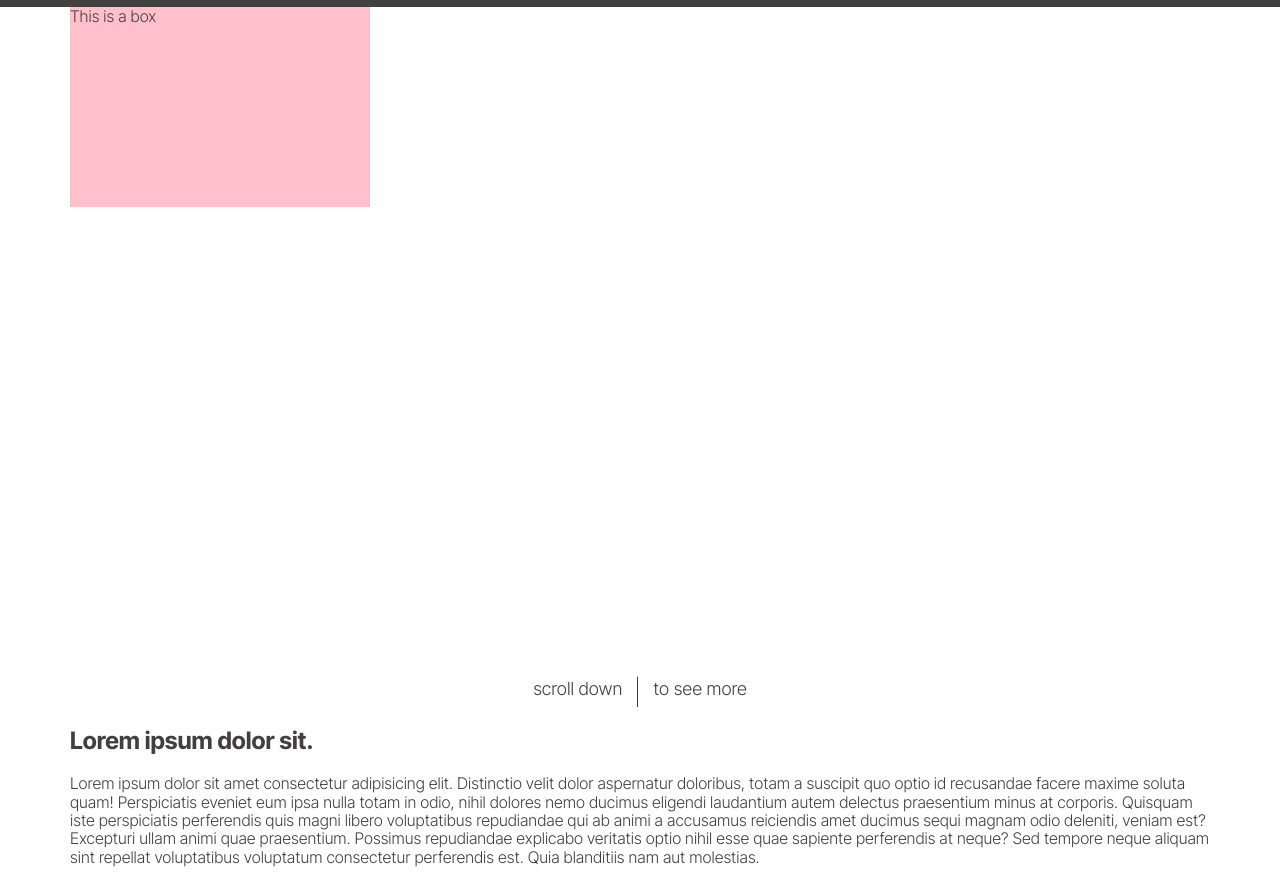
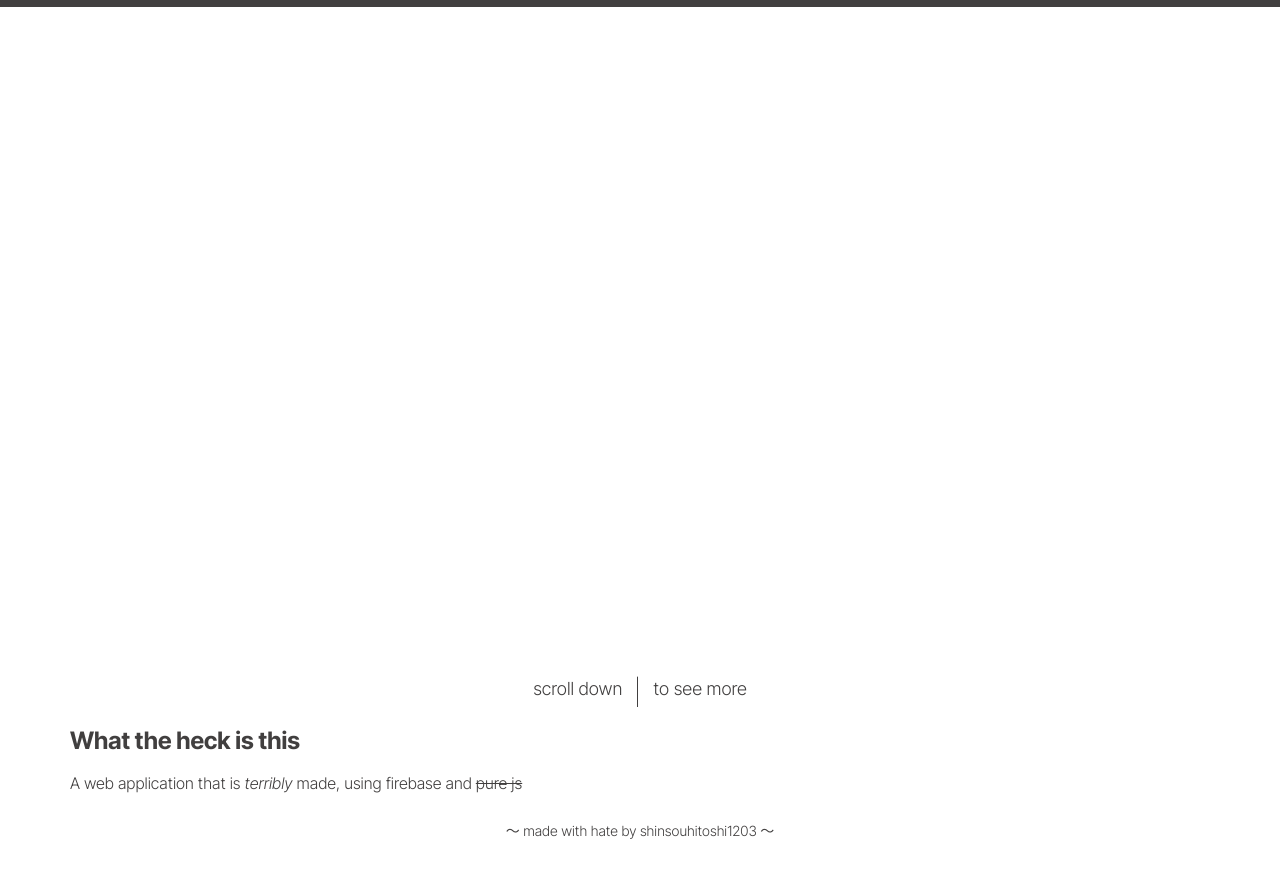
Before and after one commit to shinsouhitoshi1203/todolist, a website: page index.html in a window 1280 px wide. Shown: the part 53-935 px from the top of the page. After the commit the page ends 906 px from the top, so only its background shows below. Drawn offline with Linux system fonts and the light colour scheme.

Commit message:
todos/initialised base #3

```diff
--- /dev/null
+++ b/assets/scss/layouts/_footer.scss
@@ -0,0 +1,7 @@
+@use "./../utils" as o;
+footer {
+    .container {
+        @include o.flex(center);
+        p {font-size: 1.4rem;}
+    }
+}
--- a/assets/scss/layouts/_index.scss
+++ b/assets/scss/layouts/_index.scss
@@ -1,2 +1,3 @@
 @forward "./header";
+@forward "./footer";
 @forward "./scrolling";
--- a/assets/scss/pages/index.scss
+++ b/assets/scss/pages/index.scss
@@ -1,3 +1,3 @@
 .main {
-    &__app {height: calc(100vh - 60px); max-height: 700px; min-height: 400px;}
+    &__app-container {height: calc(100vh - 60px); max-height: 700px; min-height: 400px;}
 }
--- a/index.html
+++ b/index.html
@@ -13,6 +13,7 @@
     <link rel="stylesheet" href="https://cdnjs.cloudflare.com/ajax/libs/font-awesome/6.6.0/css/all.min.css" integrity="sha512-Kc323vGBEqzTmouAECnVceyQqyqdsSiqLQISBL29aUW4U/M7pSPA/gEUZQqv1cwx4OnYxTxve5UMg5GT6L4JJg==" crossorigin="anonymous" referrerpolicy="no-referrer" />
     <link rel="stylesheet" href="./assets/css/main.css">
     <link rel="stylesheet" href="./assets/css/pages/index.css">
+    <link rel="stylesheet" href="./app/src/todo.css">
     <!-- modules -->
     <!-- scripts -->
 </head>
@@ -44,15 +45,21 @@
             </div>
         </div>
         <div class="container">
-            <div class="main__app">
-                <div class="box" style="width: 300px;height: 200px;background: pink;"> This is a box</div>
+            <div class="main__app-container">
+
             </div>
-            <section >
-                <h2>Lorem ipsum dolor sit.</h2>
-                <p>Lorem ipsum dolor sit amet consectetur adipisicing elit. Distinctio velit dolor aspernatur doloribus, totam a suscipit quo optio id recusandae facere maxime soluta quam! Perspiciatis eveniet eum ipsa nulla totam in odio, nihil dolores nemo ducimus eligendi laudantium autem delectus praesentium minus at corporis. Quisquam iste perspiciatis perferendis quis magni libero voluptatibus repudiandae qui ab animi a accusamus reiciendis amet ducimus sequi magnam odio deleniti, veniam est? Excepturi ullam animi quae praesentium. Possimus repudiandae explicabo veritatis optio nihil esse quae sapiente perferendis at neque? Sed tempore neque aliquam sint repellat voluptatibus voluptatum consectetur perferendis est. Quia blanditiis nam aut molestias.</p>
+            <section>
+                <h2>What the heck is this</h2>
+                <p>A web application that is <i>terribly</i> made, using firebase and <span style="text-decoration: line-through;">pure js</span> </p>
             </section>
         </div>
     </main>
 
+    <footer>
+        <div class="container">
+            <p>～ made with hate by shinsouhitoshi1203 ～</p>
+        </div>
+    </footer>
+
 </body>
 </html>
--- a/package.json
+++ b/package.json
@@ -9,7 +9,7 @@
   "main": "index.js",
   "devDependencies": {},
   "scripts": {
-    "start": "sass ./assets/scss:./assets/css -w"
+    "start": "sass -w ./assets/scss:./assets/css ./app/scss:./app/src "
   },
   "keywords": [],
   "author": "",
```
Also changed, not shown: app/img/layout.svg (added), app/scss/todo.scss (added), app/src/todo.css (added), assets/css/main.css, assets/css/pages/index.css, 3 other files.
